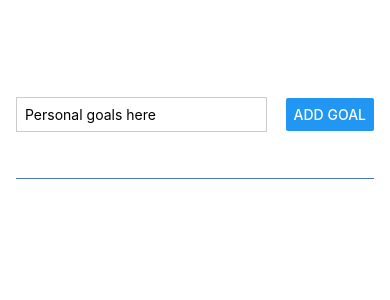
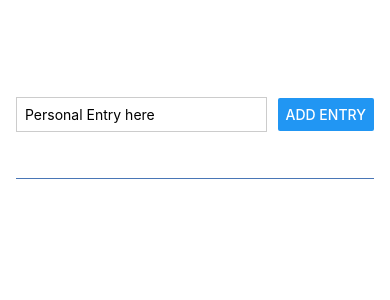
Before and after one commit to moreenkim/personal-journaling-app, a React Native app: screen / in a window 390 px wide. Shown: the top 300 px of the page. Built offline with nearby package versions, Linux system fonts and the light colour scheme.

Commit message:
Separate different components and remove unused code blocks from main file

```diff
--- a/App.js
+++ b/App.js
@@ -1,33 +1,36 @@
-import {useState} from 'react';
-import { StyleSheet, Text, View, Button, TextInput } from "react-native";
+import { useState } from "react";
+import {
+  StyleSheet,
+  Text,
+  View,
+  Button,
+  TextInput,
+  FlatList,
+} from "react-native";
+import EntryInput from "./components/EntryInput";
+import EntryItem from "./components/EntryItem";
 
 export default function App() {
-  const [enteredText, setEnteredText] = useState("")
+  const [personalEntry, setPersonalEntry] = useState([]);
 
-  const [personalGoals, setPersonalGoals] = useState([])
-
-  function goalInputHandler(enteredText) {
-    setEnteredText(enteredText)
-  }
-
-  function addGoalHandler() {
-    setPersonalGoals((currentGoals) => [...currentGoals, enteredText])
+  function addEntryHandler(enteredText) {
+    setPersonalEntry((currentEntries) => [
+      ...currentEntries,
+      { text: enteredText, key: Math.random().toString() },
+    ]);
   }
 
   return (
     <View style={styles.appContainer}>
-      <View style={styles.inputContainer}>
-        <TextInput style={styles.textInput} placeholder="Personal goals here" onChangeText={goalInputHandler} />
-        <Button title="Add Goal" onPress={addGoalHandler}/>
-      </View>
-      <View style={styles.goalsContainer}>
-        {personalGoals.map((goal) => (
-          <View style={styles.goalItem} key={goal}>
-            <Text style={styles.goalText}>
-              {goal}{" "}
-            </Text>
-          </View>
-        ))}
+      <EntryInput onAddEntry={addEntryHandler} />
+      <View style={styles.entryContainer}>
+        <FlatList
+          data={personalEntry}
+          renderItem={(itemData) => {
+            return <EntryItem text={itemData.item.text} />;
+          }}
+          alwaysBounceVertical={false}
+        ></FlatList>
       </View>
     </View>
   );
@@ -37,7 +40,7 @@ const styles = StyleSheet.create({
   appContainer: {
     paddingTop: 50,
     paddingHorizontal: 16,
-    flex: 1
+    flex: 1,
   },
   inputContainer: {
     flex: 1,
@@ -46,7 +49,7 @@ const styles = StyleSheet.create({
     alignItems: "center",
     marginBottom: 24,
     borderBottomWidth: 1,
-     borderBottomColor: "#4976b6"
+    borderBottomColor: "#4976b6",
   },
   textInput: {
     borderWidth: 1,
@@ -55,16 +58,16 @@ const styles = StyleSheet.create({
     marginRight: 8,
     padding: 8,
   },
-  goalsContainer: {
-    flex: 5
+  entryContainer: {
+    flex: 5,
   },
-  goalItem: {
+  entryItem: {
     margin: 8,
     borderRadius: 6,
     backgroundColor: "#5b64a4",
     padding: 8,
   },
-  goalText : {
+  entryText: {
     color: "white",
-  }
+  },
 });
```
